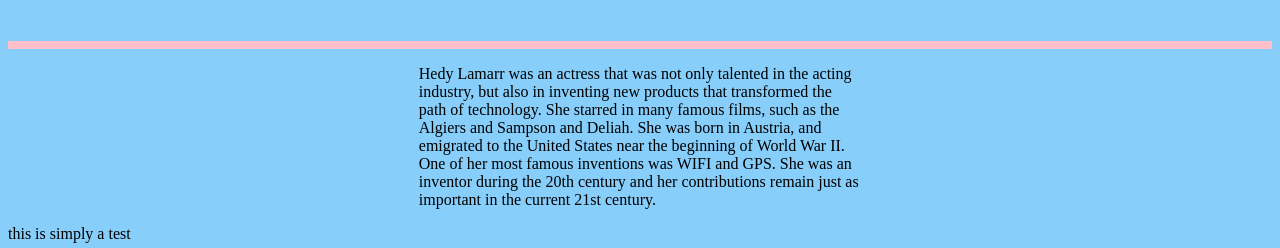
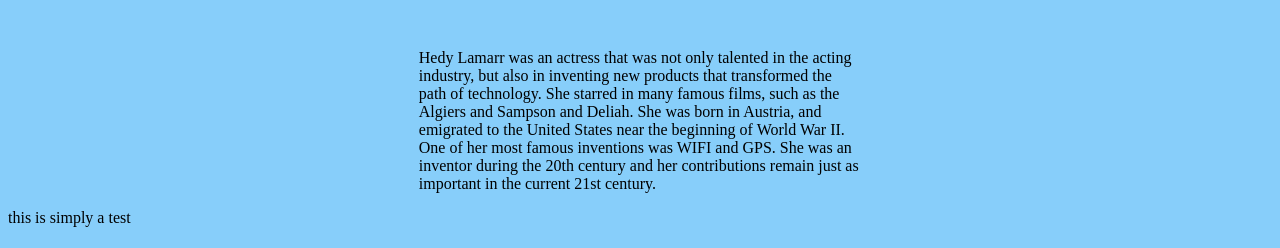
Before and after one commit to MichelleLia/MichelleLia.github.io, a plain HTML site: page index.html in a window 1280 px wide. Shown: the part 575-823 px from the top of the page. Drawn offline with Linux system fonts and the light colour scheme.

Commit message:
Update index.html

```diff
--- a/index.html
+++ b/index.html
@@ -17,7 +17,7 @@
 <br>
 <br>
 
-<hr style="border:4px solid pink;"/>
+
 
 <p class="words"> Hedy Lamarr was an actress that was not only talented in the acting industry, but also in inventing new products that transformed the path of technology.
 She starred in many famous films, such as the Algiers and Sampson and Deliah. She was born in Austria, and emigrated to the United States near the beginning of World War II.
```
